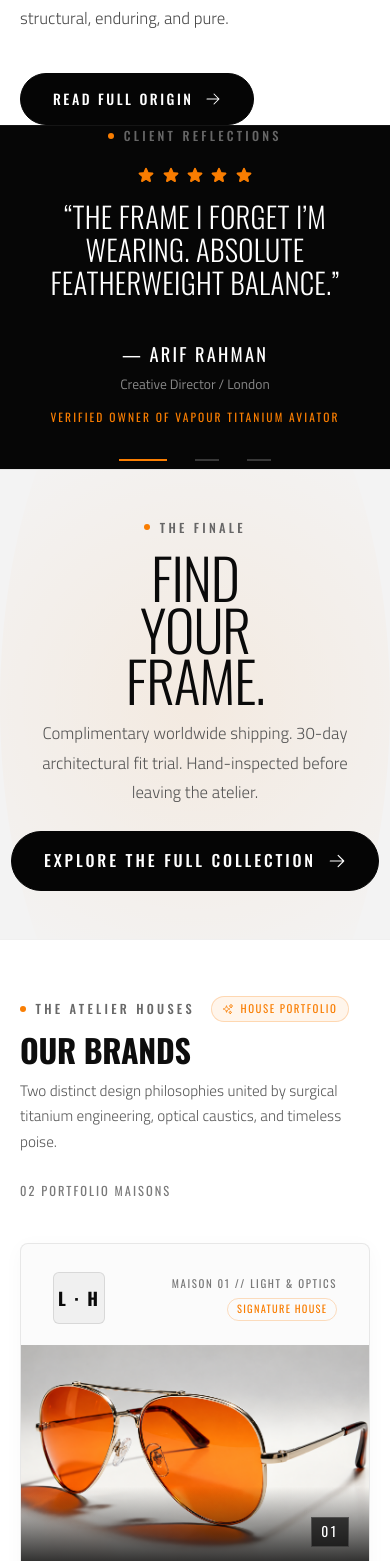
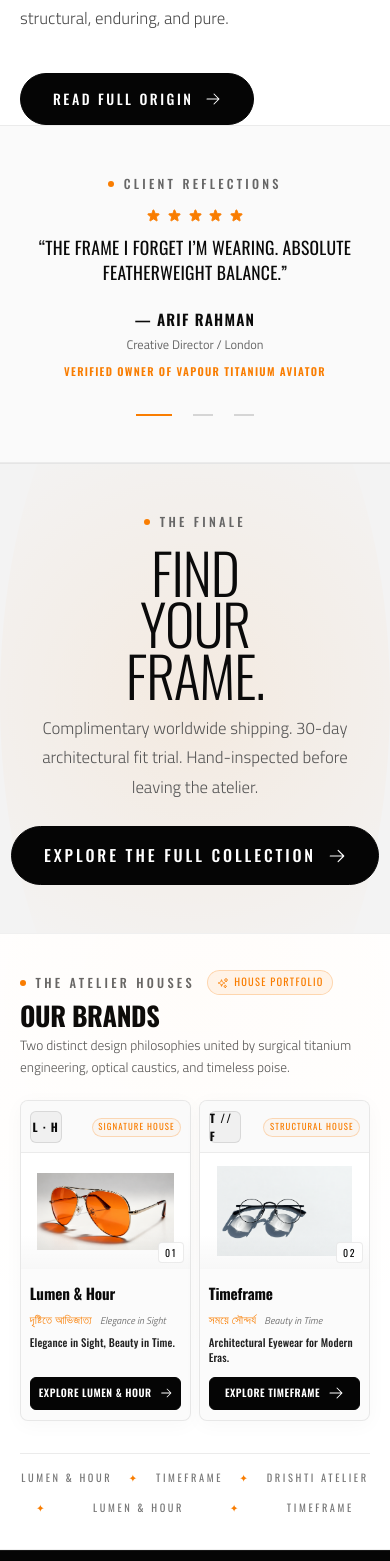
Before and after one commit to misbah7172/Drishti-Atelier-Business, a React (Vite) app in the folder client/: page / in a window 390 px wide. Shown: the part 4487-6048 px from the top of the page. Built offline with nearby package versions, Linux system fonts and the light colour scheme; a web font is replaced by a local one.

Commit message:
feat(ui-layout): refine Client Reflections width and typography, streamline Atelier Houses with 2 columns mobile

```diff
--- a/client/src/components/EditorialTestimonials/EditorialTestimonials.css
+++ b/client/src/components/EditorialTestimonials/EditorialTestimonials.css
@@ -1,36 +1,39 @@
 /* ==========================================================================
-   Drishti Atelier — Editorial Testimonials (High-Fashion Quotes)
+   Drishti Atelier — Editorial Testimonials (Client Reflections)
+   Compact width & refined font size, permanent light theme
    ========================================================================== */
 
 .testimonials-editorial-section {
   position: relative;
-  background-color: #060606;
-  color: #ffffff;
-  padding-block: var(--spacing-section-lg);
-  border-top: 1px solid rgba(255, 255, 255, 0.06);
+  background-color: #FAFAFA;
+  color: #0A0A0A;
+  padding: 3rem 0 2.5rem;
+  border-top: 1px solid rgba(0, 0, 0, 0.06);
+  border-bottom: 1px solid rgba(0, 0, 0, 0.06);
 }
 
 .testimonials-editorial-wrapper {
-  max-width: 980px;
+  max-width: 620px;
   margin-inline: auto;
   display: flex;
   flex-direction: column;
   align-items: center;
   text-align: center;
+  padding-inline: 1rem;
 }
 
 .testimonial-quote-box {
-  margin-block: 1.25rem 1.5rem;
+  margin-block: 0.85rem 1.15rem;
   display: flex;
   flex-direction: column;
   align-items: center;
-  animation: quoteFade 0.6s cubic-bezier(0.16, 1, 0.3, 1) forwards;
+  animation: quoteFade 0.5s cubic-bezier(0.16, 1, 0.3, 1) forwards;
 }
 
 @keyframes quoteFade {
   from {
     opacity: 0;
-    transform: translateY(15px);
+    transform: translateY(12px);
   }
   to {
     opacity: 1;
@@ -41,9 +44,9 @@
 .testimonial-stars-row {
   display: flex;
   align-items: center;
-  gap: 0.4rem;
-  margin-bottom: 1rem;
-  color: var(--color-accent);
+  gap: 0.35rem;
+  margin-bottom: 0.75rem;
+  color: var(--color-accent, #F97D01);
 }
 
 .star-icon {
@@ -52,69 +55,91 @@
 
 .testimonial-editorial-quote {
   font-family: var(--font-heading);
-  font-size: clamp(1.8rem, 4vw, 3.4rem);
-  font-weight: 300;
-  letter-spacing: 0.01em;
+  font-size: clamp(1.1rem, 2.2vw, 1.45rem);
+  font-weight: 400;
+  letter-spacing: 0.015em;
   text-transform: uppercase;
-  line-height: 1.15;
-  color: #ffffff;
-  margin-bottom: 2.5rem;
+  line-height: 1.45;
+  color: #0A0A0A;
+  margin-bottom: 1.35rem;
+  max-width: 580px;
 }
 
 .testimonial-attribution {
   display: flex;
   flex-direction: column;
   align-items: center;
-  gap: 0.35rem;
+  gap: 0.25rem;
 }
 
 .testimonial-author-name {
   font-family: var(--font-heading);
-  font-size: 1.15rem;
-  letter-spacing: 0.12em;
+  font-size: 0.95rem;
+  font-weight: 600;
+  letter-spacing: 0.08em;
   text-transform: uppercase;
-  color: #ffffff;
+  color: #0A0A0A;
 }
 
 .testimonial-author-role {
   font-family: var(--font-sans);
-  font-size: 0.85rem;
-  color: #888888;
+  font-size: 0.78rem;
+  color: #666666;
 }
 
 .testimonial-frame-tag {
   font-family: var(--font-heading);
-  font-size: 0.72rem;
-  letter-spacing: 0.18em;
+  font-size: 0.68rem;
+  letter-spacing: 0.12em;
   text-transform: uppercase;
-  color: var(--color-accent);
-  margin-top: 0.4rem;
+  color: var(--color-accent, #F97D01);
+  margin-top: 0.25rem;
+  font-weight: 600;
 }
 
 /* Minimalist Switcher Dots */
 .testimonial-dots {
   display: flex;
   align-items: center;
-  gap: 0.75rem;
+  gap: 0.5rem;
+  margin-top: 0.5rem;
 }
 
 .testimonial-dot {
   background: transparent;
   border: none;
-  padding: 0.5rem;
+  padding: 0.4rem;
   cursor: pointer;
 }
 
 .dot-line {
   display: block;
-  width: 24px;
+  width: 20px;
   height: 2px;
-  background-color: rgba(255, 255, 255, 0.2);
-  transition: width var(--transition-base),
-              background-color var(--transition-base);
+  background-color: rgba(0, 0, 0, 0.15);
+  transition: width var(--transition-base, 0.3s),
+              background-color var(--transition-base, 0.3s);
 }
 
 .testimonial-dot.dot-active .dot-line {
-  width: 48px;
-  background-color: var(--color-accent);
+  width: 36px;
+  background-color: var(--color-accent, #F97D01);
 }
+
+/* Light Theme overrides */
+[data-theme="light"] .testimonials-editorial-section {
+  background-color: #FAFAFA;
+  color: #0A0A0A;
+}
+
+[data-theme="light"] .testimonial-editorial-quote {
+  color: #0A0A0A;
+}
+
+[data-theme="light"] .testimonial-author-name {
+  color: #0A0A0A;
+}
+
+[data-theme="light"] .dot-line {
+  background-color: rgba(0, 0, 0, 0.15);
+}
--- a/client/src/components/EditorialTestimonials/EditorialTestimonials.jsx
+++ b/client/src/components/EditorialTestimonials/EditorialTestimonials.jsx
@@ -39,7 +39,7 @@ export default function EditorialTestimonials() {
           <div className="testimonial-quote-box" key={currentIndex}>
             <div className="testimonial-stars-row">
               {Array.from({ length: active.rating }).map((_, i) => (
-                <HiOutlineStar key={i} size={18} className="star-icon" />
+                <HiOutlineStar key={i} size={15} className="star-icon" />
               ))}
             </div>
 
--- a/client/src/components/OurBrands/OurBrands.css
+++ b/client/src/components/OurBrands/OurBrands.css
@@ -1,37 +1,38 @@
 /* ==========================================================================
-   Drishti Atelier — Our Brands Section (House Portfolio)
-   Strict Palette: Black (#050505, #000000), White (#ffffff), Gray (#161616, #888888), #F97D01
+   Drishti Atelier — The Atelier Houses (Our Brands)
+   Permanent Light Theme: Pure White (#FFFFFF), Warm Light (#FAFAFA, #F7F7F7),
+   Dark Text (#0A0A0A, #333333), Accent Orange (#F97D01)
    ========================================================================== */
 
 .our-brands-section {
   position: relative;
-  background-color: #060606;
-  color: #ffffff;
+  background-color: #FFFFFF;
+  color: #0A0A0A;
   padding: 3.5rem 0 3rem;
-  border-top: 1px solid rgba(255, 255, 255, 0.08);
-  border-bottom: 1px solid rgba(255, 255, 255, 0.08);
+  border-top: 1px solid rgba(0, 0, 0, 0.06);
+  border-bottom: 1px solid rgba(0, 0, 0, 0.06);
   overflow: hidden;
 }
 
-/* Subtle Ambient Gradient */
+/* Subtle architectural ambient wash */
 .our-brands-backdrop {
   position: absolute;
   inset: 0;
   background: radial-gradient(
-    circle at 50% 30%,
-    rgba(255, 255, 255, 0.03) 0%,
+    circle at 50% 10%,
+    rgba(249, 125, 1, 0.02) 0%,
     transparent 65%
   );
   pointer-events: none;
 }
 
-/* Header Area */
+/* Section Header */
 .our-brands-header {
   display: flex;
   flex-direction: column;
   align-items: flex-start;
   gap: 1.5rem;
-  margin-bottom: 2rem;
+  margin-bottom: 2.25rem;
 }
 
 @media (min-width: 768px) {
@@ -43,75 +44,74 @@
 }
 
 .our-brands-intro {
-  max-width: 660px;
+  max-width: 650px;
 }
 
 .our-brands-eyebrow-row {
   display: flex;
   align-items: center;
-  gap: 1rem;
-  margin-bottom: 0.75rem;
+  gap: 0.75rem;
+  margin-bottom: 0.5rem;
 }
 
 .our-brands-pill {
   display: inline-flex;
   align-items: center;
-  gap: 0.4rem;
-  padding: 0.2rem 0.65rem;
+  gap: 0.35rem;
+  padding: 0.18rem 0.55rem;
   background: rgba(249, 125, 1, 0.08);
   border: 1px solid rgba(249, 125, 1, 0.25);
-  border-radius: var(--radius-full);
+  border-radius: var(--radius-full, 9999px);
   font-family: var(--font-heading);
-  font-size: 0.68rem;
-  letter-spacing: 0.14em;
+  font-size: 0.65rem;
+  letter-spacing: 0.12em;
   text-transform: uppercase;
-  color: var(--color-accent);
+  color: #F97D01;
 }
 
 .pill-sparkle {
-  color: var(--color-accent);
+  color: #F97D01;
 }
 
 .our-brands-title {
-  font-size: clamp(2rem, 4.5vw, 3.4rem);
+  font-size: clamp(2rem, 3.8vw, 3rem);
   font-weight: 700;
-  letter-spacing: -0.01em;
-  margin-bottom: 0.75rem;
+  letter-spacing: -0.015em;
+  color: #0A0A0A;
+  margin-top: 0.35rem;
+  margin-bottom: 0.65rem;
 }
 
 .our-brands-desc {
-  color: #a0a0a0;
-  line-height: 1.65;
+  color: #555555;
+  line-height: 1.6;
   font-size: 0.95rem;
 }
 
 .our-brands-meta {
-  padding-bottom: 0.5rem;
+  padding-bottom: 0.35rem;
 }
 
 .our-brands-count {
   font-family: var(--font-heading);
-  font-size: 0.78rem;
-  letter-spacing: 0.16em;
+  font-size: 0.75rem;
+  letter-spacing: 0.14em;
   text-transform: uppercase;
   color: #777777;
-  border-bottom: 1px solid rgba(255, 255, 255, 0.15);
+  border-bottom: 1px solid rgba(0, 0, 0, 0.12);
   padding-bottom: 0.25rem;
 }
 
-/* Brands Dual Grid */
+/* ==========================================================================
+   Brands Dual Grid — Minimum 2 Columns on ALL Screens (including Mobile)
+   ========================================================================== */
+
 .our-brands-grid {
   display: grid;
-  grid-template-columns: 1fr;
-  gap: 2.5rem;
-  margin-bottom: 4.5rem;
-}
-
-@media (min-width: 992px) {
-  .our-brands-grid {
-    grid-template-columns: repeat(2, 1fr);
-    gap: 3rem;
-  }
+  grid-template-columns: repeat(2, minmax(0, 1fr));
+  gap: clamp(0.75rem, 2.5vw, 2.5rem);
+  margin-bottom: 3.5rem;
+  width: 100%;
 }
 
 /* Brand Card */
@@ -119,20 +119,21 @@
   position: relative;
   display: flex;
   flex-direction: column;
-  background: #0d0d0d;
-  border: 1px solid rgba(255, 255, 255, 0.08);
-  border-radius: var(--radius-lg);
+  background: #FFFFFF;
+  border: 1px solid rgba(0, 0, 0, 0.08);
+  border-radius: var(--radius-lg, 12px);
   overflow: hidden;
-  transition: transform 0.45s cubic-bezier(0.16, 1, 0.3, 1),
-              border-color 0.45s cubic-bezier(0.16, 1, 0.3, 1),
-              box-shadow 0.45s cubic-bezier(0.16, 1, 0.3, 1);
+  box-shadow: 0 4px 18px rgba(0, 0, 0, 0.03);
+  transition: transform 0.4s cubic-bezier(0.16, 1, 0.3, 1),
+              border-color 0.4s cubic-bezier(0.16, 1, 0.3, 1),
+              box-shadow 0.4s cubic-bezier(0.16, 1, 0.3, 1);
 }
 
 .our-brand-card:hover {
-  transform: translateY(-6px);
-  border-color: rgba(249, 125, 1, 0.4);
-  box-shadow: 0 20px 48px rgba(0, 0, 0, 0.7),
-              0 0 25px rgba(249, 125, 1, 0.12);
+  transform: translateY(-5px);
+  border-color: #F97D01;
+  box-shadow: 0 16px 40px rgba(0, 0, 0, 0.08),
+              0 0 20px rgba(249, 125, 1, 0.1);
 }
 
 /* Card Top Row */
@@ -140,59 +141,62 @@
   display: flex;
   align-items: center;
   justify-content: space-between;
-  padding: 1.75rem 2rem 1.25rem;
-  border-bottom: 1px solid rgba(255, 255, 255, 0.05);
+  padding: 1.25rem 1.5rem 1rem;
+  border-bottom: 1px solid rgba(0, 0, 0, 0.06);
+  background: #FAFAFA;
 }
 
 .our-brand-monogram-box {
-  width: 52px;
-  height: 52px;
-  border-radius: var(--radius-md);
-  background: rgba(255, 255, 255, 0.03);
-  border: 1px solid rgba(255, 255, 255, 0.12);
+  width: 44px;
+  height: 44px;
+  border-radius: var(--radius-md, 8px);
+  background: #FFFFFF;
+  border: 1px solid rgba(0, 0, 0, 0.1);
   display: flex;
   align-items: center;
   justify-content: center;
-  transition: all var(--transition-normal);
+  transition: all var(--transition-normal, 0.25s);
+  flex-shrink: 0;
 }
 
 .our-brand-card:hover .our-brand-monogram-box {
-  border-color: var(--color-accent);
-  background: rgba(249, 125, 1, 0.1);
+  border-color: #F97D01;
+  background: rgba(249, 125, 1, 0.08);
 }
 
 .our-brand-monogram {
   font-family: var(--font-heading);
-  font-size: 1.1rem;
+  font-size: 0.95rem;
   font-weight: 700;
-  letter-spacing: 0.12em;
-  color: #ffffff;
+  letter-spacing: 0.1em;
+  color: #0A0A0A;
 }
 
 .our-brand-top-meta {
   display: flex;
   flex-direction: column;
   align-items: flex-end;
-  gap: 0.35rem;
+  gap: 0.25rem;
 }
 
 .our-brand-tag {
   font-family: var(--font-heading);
-  font-size: 0.68rem;
-  letter-spacing: 0.15em;
+  font-size: 0.62rem;
+  letter-spacing: 0.14em;
   text-transform: uppercase;
   color: #777777;
 }
 
 .our-brand-badge {
   font-family: var(--font-heading);
-  font-size: 0.65rem;
+  font-size: 0.62rem;
   letter-spacing: 0.12em;
   text-transform: uppercase;
-  color: var(--color-accent);
-  padding: 0.15rem 0.55rem;
+  color: #F97D01;
+  padding: 0.15rem 0.5rem;
   border: 1px solid rgba(249, 125, 1, 0.25);
-  border-radius: var(--radius-full);
+  border-radius: var(--radius-full, 9999px);
+  background: rgba(249, 125, 1, 0.04);
 }
 
 /* Brand Image Stage */
@@ -200,20 +204,24 @@
   position: relative;
   width: 100%;
   aspect-ratio: 16 / 10;
-  background: #ffffff;
+  background: #FFFFFF;
   overflow: hidden;
+  display: flex;
+  align-items: center;
+  justify-content: center;
+  padding: 1rem;
 }
 
 .our-brand-image {
-  width: 100%;
-  height: 100%;
-  object-fit: cover;
+  width: 90%;
+  height: 90%;
+  object-fit: contain;
   display: block;
   transition: transform 0.6s cubic-bezier(0.16, 1, 0.3, 1);
 }
 
 .our-brand-card:hover .our-brand-image {
-  transform: scale(1.04);
+  transform: scale(1.06);
 }
 
 .our-brand-image-sheen {
@@ -221,30 +229,30 @@
   inset: 0;
   background: linear-gradient(
     to bottom,
-    transparent 65%,
-    rgba(13, 13, 13, 0.85) 100%
+    transparent 70%,
+    rgba(0, 0, 0, 0.03) 100%
   );
   pointer-events: none;
 }
 
 .our-brand-index-indicator {
   position: absolute;
-  bottom: 1rem;
-  right: 1.25rem;
+  bottom: 0.75rem;
+  right: 0.85rem;
   font-family: var(--font-heading);
-  font-size: 0.85rem;
-  letter-spacing: 0.18em;
-  color: #ffffff;
-  background: rgba(5, 5, 5, 0.7);
-  backdrop-filter: blur(8px);
-  padding: 0.2rem 0.6rem;
-  border-radius: var(--radius-sm);
-  border: 1px solid rgba(255, 255, 255, 0.15);
+  font-size: 0.75rem;
+  letter-spacing: 0.16em;
+  color: #0A0A0A;
+  background: rgba(255, 255, 255, 0.85);
+  backdrop-filter: blur(6px);
+  padding: 0.2rem 0.5rem;
+  border-radius: var(--radius-sm, 4px);
+  border: 1px solid rgba(0, 0, 0, 0.08);
 }
 
-/* Brand Content */
+/* Brand Content (Streamlined without attributes and desc) */
 .our-brand-content {
-  padding: 2rem;
+  padding: 1.35rem 1.5rem 1.5rem;
   display: flex;
   flex-direction: column;
   flex-grow: 1;
@@ -253,11 +261,11 @@
 .our-brand-title-row {
   display: flex;
   flex-direction: column;
-  gap: 0.4rem;
-  margin-bottom: 0.75rem;
+  gap: 0.35rem;
+  margin-bottom: 0.65rem;
 }
 
-@media (min-width: 640px) {
+@media (min-width: 768px) {
   .our-brand-title-row {
     flex-direction: row;
     align-items: baseline;
@@ -267,122 +275,216 @@
 
 .our-brand-name {
   font-family: var(--font-heading);
-  font-size: 1.8rem;
+  font-size: 1.5rem;
   font-weight: 700;
   letter-spacing: -0.01em;
-  color: #ffffff;
+  color: #0A0A0A;
 }
 
 .our-brand-taglines {
   display: flex;
   align-items: baseline;
-  gap: 0.6rem;
+  gap: 0.5rem;
 }
 
 .our-brand-spirit-bangla {
   font-family: var(--font-body);
-  font-size: 0.92rem;
-  color: var(--color-accent);
+  font-size: 0.88rem;
+  color: #F97D01;
   letter-spacing: 0.02em;
 }
 
 .our-brand-spirit-en {
-  font-size: 0.8rem;
+  font-size: 0.76rem;
   color: #777777;
   font-style: italic;
 }
 
 .our-brand-headline {
   font-family: var(--font-heading);
-  font-size: 1.05rem;
-  color: #e0e0e0;
+  font-size: 0.95rem;
+  color: #333333;
   font-weight: 500;
-  letter-spacing: 0.02em;
-  margin-bottom: 0.75rem;
-}
-
-.our-brand-desc {
-  color: #999999;
-  font-size: 0.9rem;
-  line-height: 1.65;
-  margin-bottom: 1.75rem;
+  letter-spacing: 0.01em;
+  line-height: 1.45;
+  margin-bottom: 1.25rem;
   flex-grow: 1;
 }
 
-/* Attributes */
-.our-brand-attributes {
-  display: flex;
-  flex-direction: column;
-  gap: 0.5rem;
-  padding: 1.25rem 0;
-  border-top: 1px solid rgba(255, 255, 255, 0.06);
-  border-bottom: 1px solid rgba(255, 255, 255, 0.06);
-  margin-bottom: 2rem;
-}
-
-.our-brand-attr-item {
-  display: flex;
-  align-items: center;
-  gap: 0.6rem;
-  font-size: 0.82rem;
-  color: #cccccc;
-}
-
-.attr-dot {
-  width: 5px;
-  height: 5px;
-  background-color: var(--color-accent);
-  border-radius: 50%;
-}
-
-.attr-text {
-  font-family: var(--font-heading);
-  letter-spacing: 0.06em;
-  text-transform: uppercase;
-}
-
-/* CTA */
+/* Direct Action Link */
 .our-brand-cta-wrap {
   display: flex;
+  margin-top: auto;
 }
 
 .our-brand-cta {
   width: 100%;
+  display: flex;
+  align-items: center;
   justify-content: center;
+  gap: 0.5rem;
+  padding: 0.75rem 1.25rem;
+  background: #0A0A0A;
+  color: #FFFFFF;
+  text-decoration: none;
+  font-family: var(--font-heading);
+  font-size: 0.75rem;
+  font-weight: 600;
+  letter-spacing: 0.1em;
+  text-transform: uppercase;
+  border-radius: var(--radius-md, 8px);
+  transition: all var(--transition-fast, 0.2s);
 }
 
-/* Marquee Ribbon */
+.our-brand-cta:hover {
+  background: #F97D01;
+  color: #000000;
+}
+
+.btn-arrow {
+  transition: transform 0.2s ease;
+}
+
+.our-brand-cta:hover .btn-arrow {
+  transform: translateX(4px);
+}
+
+/* Minimalist House Marquee / Strip */
 .our-brands-marquee-strip {
   display: flex;
   align-items: center;
   justify-content: space-around;
-  gap: 2rem;
+  gap: 1.5rem;
   padding: 1.5rem 0 0;
-  border-top: 1px solid rgba(255, 255, 255, 0.06);
-  color: #444444;
+  border-top: 1px solid rgba(0, 0, 0, 0.06);
+  color: #888888;
   font-family: var(--font-heading);
-  font-size: 0.82rem;
-  letter-spacing: 0.28em;
+  font-size: 0.78rem;
+  letter-spacing: 0.25em;
   text-transform: uppercase;
   flex-wrap: wrap;
 }
 
 .marquee-item {
-  transition: color var(--transition-fast);
+  transition: color var(--transition-fast, 0.2s);
 }
 
 .marquee-item:hover {
-  color: #ffffff;
+  color: #0A0A0A;
 }
 
 .marquee-sep {
-  color: var(--color-accent);
+  color: #F97D01;
   font-size: 0.65rem;
 }
 
-@media (max-width: 640px) {
+/* ==========================================================================
+   Mobile Responsive Adaptations (< 768px)
+   Maintains Minimum 2 Columns in Mobile View
+   ========================================================================== */
+
+@media (max-width: 767px) {
+  .our-brands-section {
+    padding: 2.25rem 0 2rem;
+  }
+
+  .our-brands-header {
+    margin-bottom: 1.35rem;
+    gap: 0.75rem;
+  }
+
+  .our-brands-title {
+    font-size: 1.65rem;
+    margin-bottom: 0.35rem;
+  }
+
+  .our-brands-desc {
+    font-size: 0.84rem;
+  }
+
+  .our-brands-meta {
+    display: none;
+  }
+
+  /* 2 Columns on Mobile */
+  .our-brands-grid {
+    gap: 0.5rem;
+    margin-bottom: 2rem;
+  }
+
+  .our-brand-card-top {
+    padding: 0.65rem 0.55rem 0.55rem;
+  }
+
+  .our-brand-monogram-box {
+    width: 32px;
+    height: 32px;
+  }
+
+  .our-brand-monogram {
+    font-size: 0.72rem;
+  }
+
+  .our-brand-tag {
+    display: none;
+  }
+
+  .our-brand-badge {
+    font-size: 0.55rem;
+    padding: 0.1rem 0.35rem;
+  }
+
+  .our-brand-image-stage {
+    aspect-ratio: 16 / 11;
+    padding: 0.5rem;
+  }
+
+  .our-brand-index-indicator {
+    font-size: 0.62rem;
+    bottom: 0.4rem;
+    right: 0.4rem;
+    padding: 0.1rem 0.35rem;
+  }
+
+  .our-brand-content {
+    padding: 0.75rem 0.55rem 0.65rem;
+  }
+
+  .our-brand-title-row {
+    margin-bottom: 0.35rem;
+  }
+
+  .our-brand-name {
+    font-size: clamp(0.95rem, 3.2vw, 1.15rem);
+  }
+
+  .our-brand-spirit-bangla {
+    font-size: 0.72rem;
+  }
+
+  .our-brand-spirit-en {
+    font-size: 0.62rem;
+  }
+
+  .our-brand-headline {
+    font-size: 0.68rem;
+    line-height: 1.35;
+    margin-bottom: 0.75rem;
+    display: -webkit-box;
+    -webkit-line-clamp: 2;
+    -webkit-box-orient: vertical;
+    overflow: hidden;
+  }
+
+  .our-brand-cta {
+    padding: 0.45rem 0.5rem;
+    font-size: 0.65rem;
+    letter-spacing: 0.05em;
+  }
+
   .our-brands-marquee-strip {
-    justify-content: center;
-    gap: 1.25rem;
+    gap: 0.85rem;
+    font-size: 0.65rem;
+    padding-top: 1rem;
   }
 }
--- a/client/src/components/OurBrands/OurBrands.jsx
+++ b/client/src/components/OurBrands/OurBrands.jsx
@@ -120,17 +120,6 @@ export default function OurBrands() {
                 </div>
 
                 <p className="our-brand-headline">{brand.headline}</p>
-                <p className="our-brand-desc">{brand.description}</p>
-
-                {/* Technical Pillar Chips */}
-                <div className="our-brand-attributes">
-                  {brand.attributes.map((attr, aIdx) => (
-                    <div key={aIdx} className="our-brand-attr-item">
-                      <span className="attr-dot" />
-                      <span className="attr-text">{attr}</span>
-                    </div>
-                  ))}
-                </div>
 
                 {/* Direct Action Link */}
                 <div className="our-brand-cta-wrap">
```
